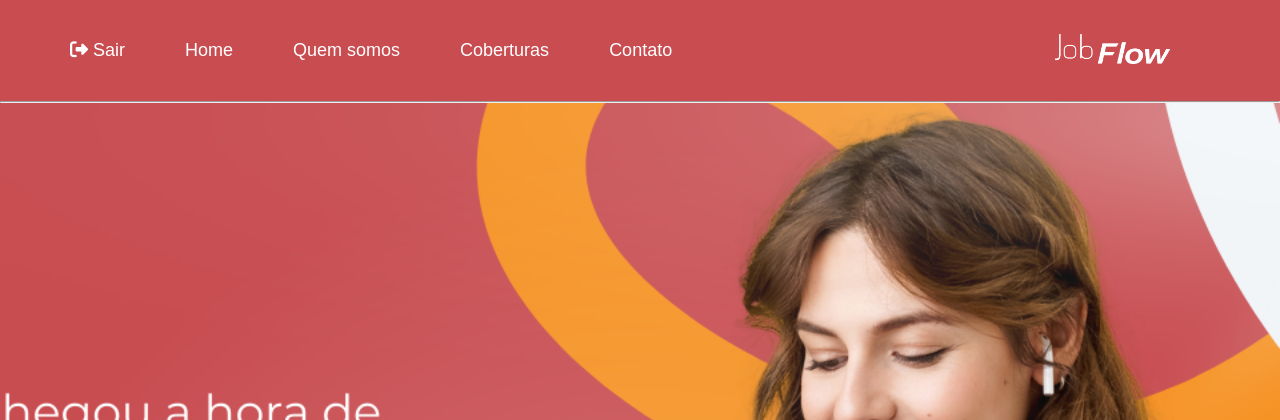
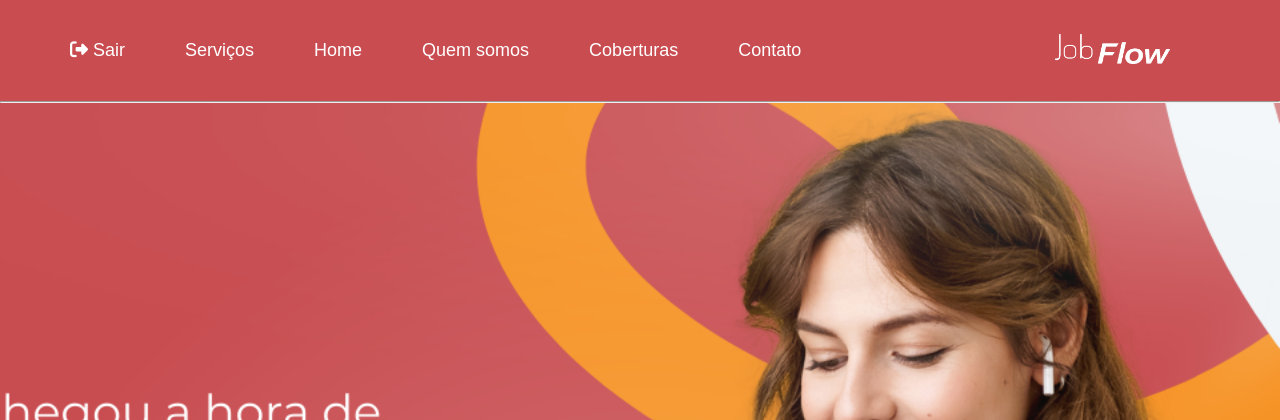
Before and after one commit to Jhenydev/JobFlow2, a PHP site: page /usuario/index.php in a window 1280 px wide. Shown: the top 420 px of the page. Run offline with PHP 8.4, Linux system fonts and the light colour scheme; the visitor is signed in with stand-in values (Sample User, id 1); some libraries are stand-ins or nearby versions.

Commit message:
serviços

```diff
--- a/include/navbargeral.php
+++ b/include/navbargeral.php
@@ -6,13 +6,13 @@
                 $logo = "white.png";
             ?>
                 <li><a href="index.php?logout"><i class="fa fa-sign-out-alt"></i> Sair</a></li>
+                <li><a href="principal.php"></i>Serviços</a></li>
             <?php
             } else {
                 $logo = "logojob.png";
             ?>
-                <li><a href="login.php"><i class="fa fa-user"></i>Entrar</a></li>
+            <li><a href="login.php"><i class="fa fa-user"></i>Entrar</a></li>
             <?php
-
             }
             ?>
             <li><a href="../usuario/index.php">Home</a></li>
--- a/include/topo.php
+++ b/include/topo.php
@@ -8,9 +8,7 @@ if (isset($_GET["logout"])) {
     session_destroy();
 }
 if (!isset($_SESSION["usuario"])) {
-    // header("location: ../usuario/index.php");
-    // exit();
-    echo ("Voce esta desconectado.");
+
 }
 
 if (isset($area_restrita)) {
```
